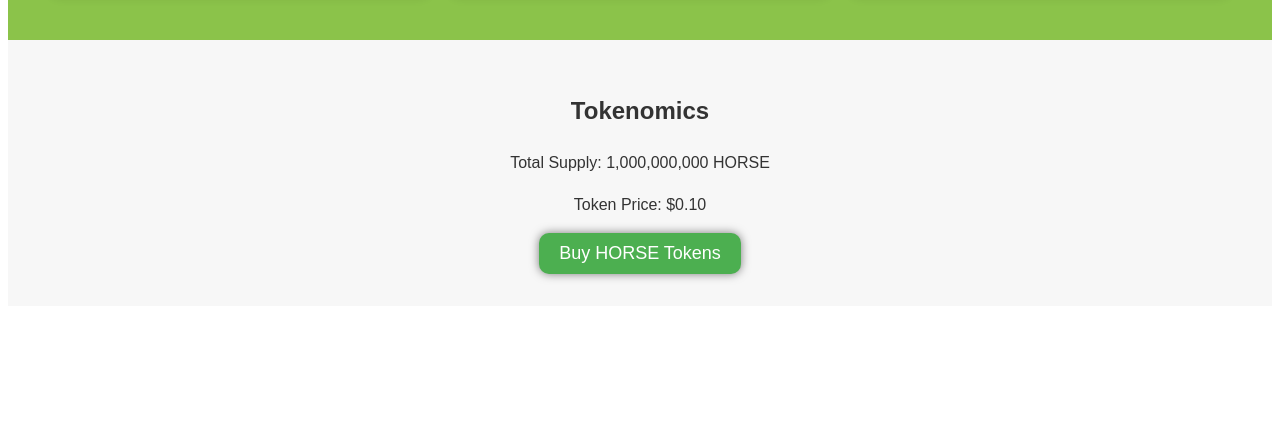
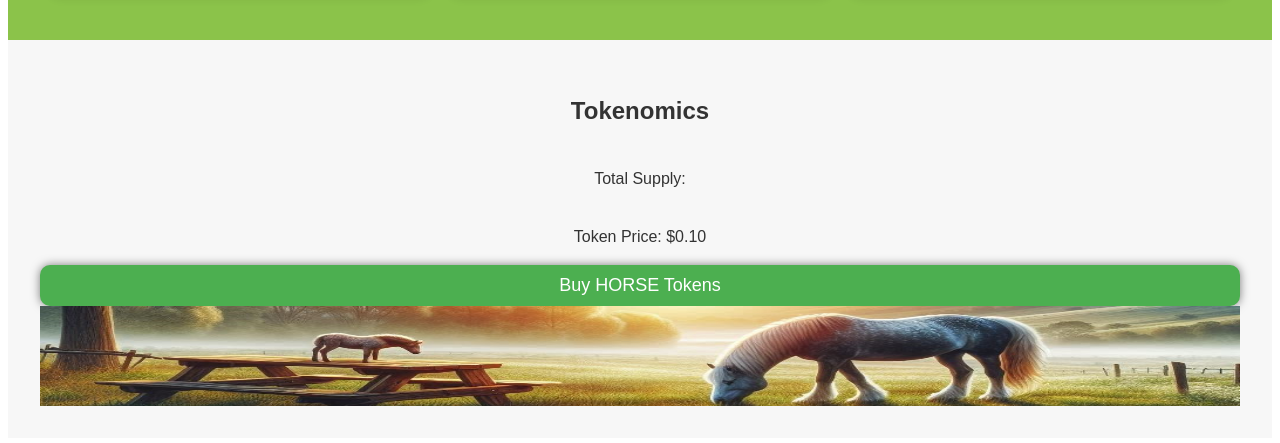
Before and after one commit to HitmanBoi/Memethon, a React (Vite) app in the folder Juan_Horse/src/Juan_Horse_frontend/: page / in a window 1280 px wide. Shown: the part 1087-1530 px from the top of the page. Before the commit the page ends 1401 px from the top, so only its background shows below. Built offline with nearby package versions, Linux system fonts and the light colour scheme.

Commit message:
Updated Page

```diff
--- a/Juan_Horse/src/Juan_Horse_frontend/src/App.jsx
+++ b/Juan_Horse/src/Juan_Horse_frontend/src/App.jsx
@@ -32,9 +32,10 @@ const App = () => {
       </section>
       <section className="tokenomics">
         <h2>Tokenomics</h2>
-        <p>Total Supply: 1,000,000,000 HORSE</p>
+        <p>Total Supply: </p>
         <p>Token Price: $0.10</p>
         <button>Buy HORSE Tokens</button>
+        <img src="public/Horse_grazing.jpeg" alt="Horse Grazing" height={100} />
       </section>
     </div>
   );
--- a/Juan_Horse/src/Juan_Horse_frontend/src/index.scss
+++ b/Juan_Horse/src/Juan_Horse_frontend/src/index.scss
@@ -84,6 +84,8 @@
   padding: 2em;
   background-color: #F7F7F7; /* Light gray color */
   text-align: center;
+  display: flex;
+  flex-direction: column;
 }
 
 .tokenomics button {
```
Also changed, not shown: Juan_Horse/src/Juan_Horse_frontend/public/Horse_grazing.jpeg (added).
